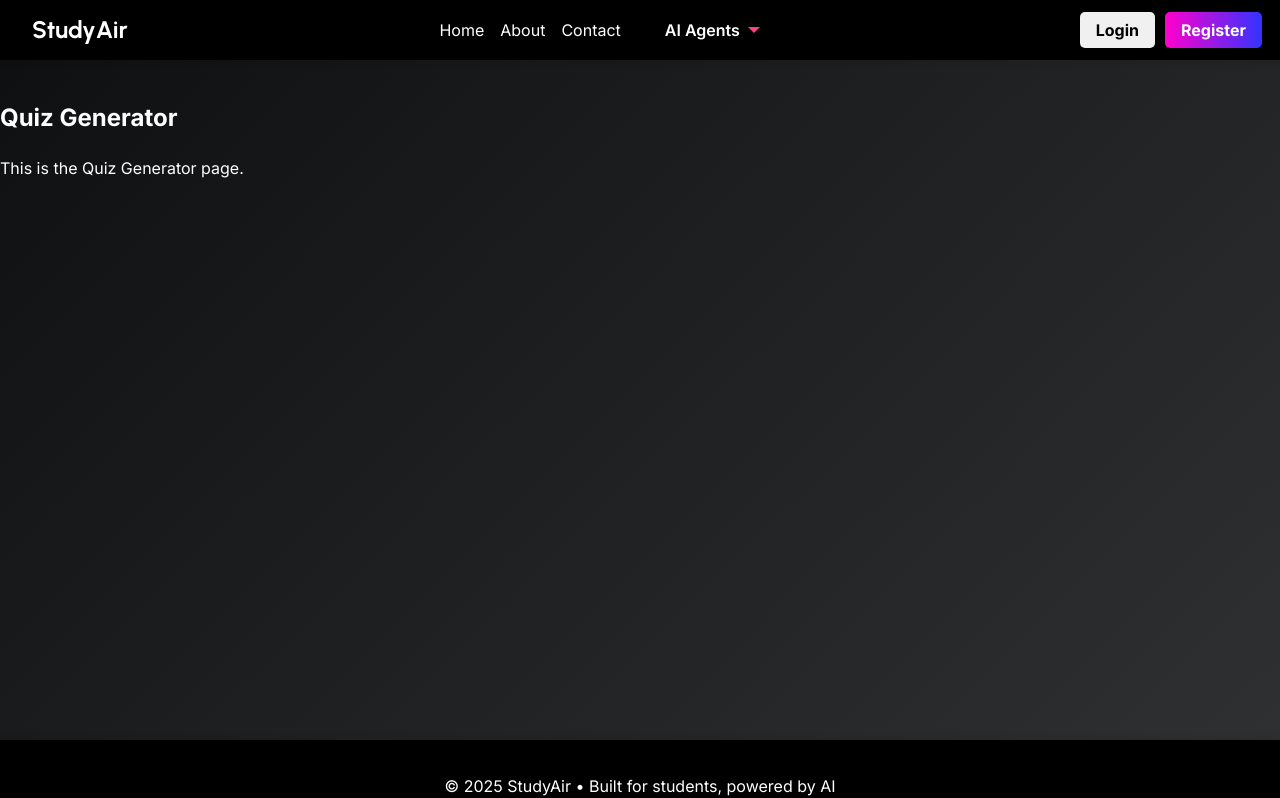
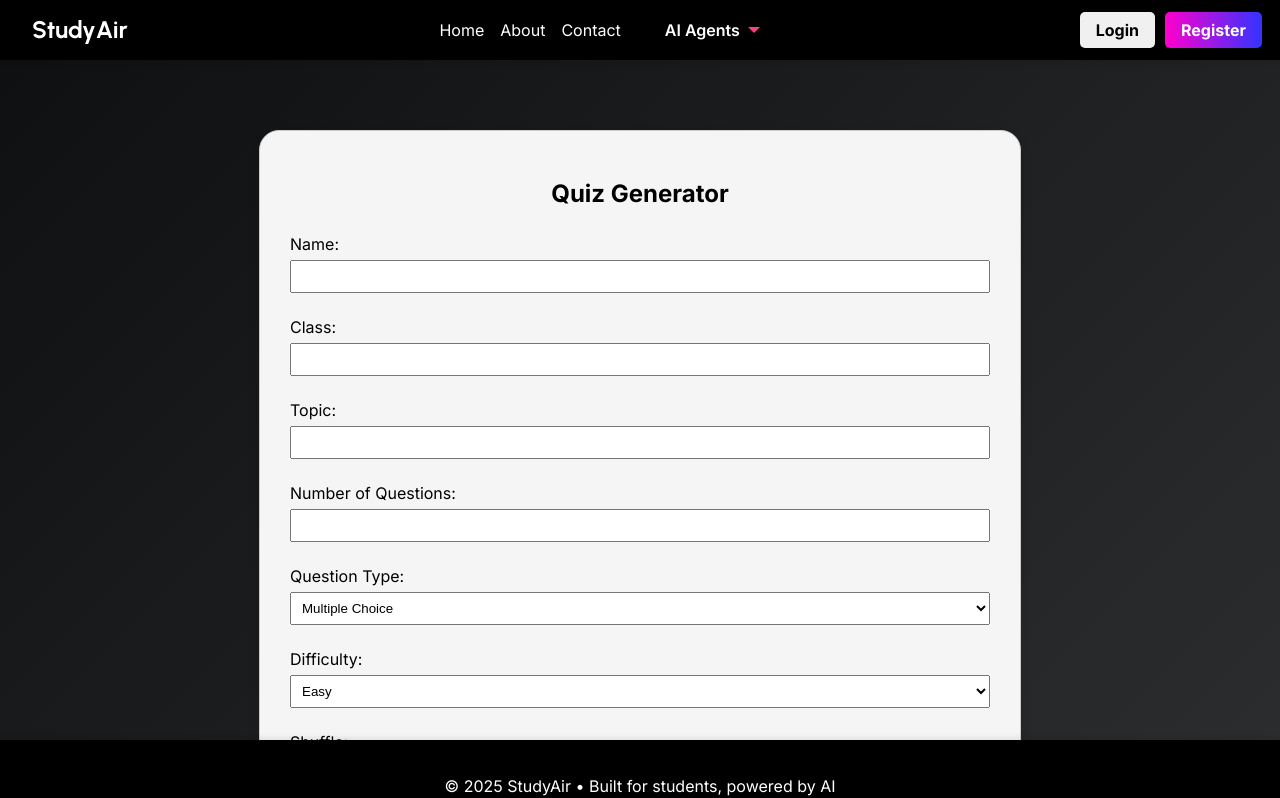
Before and after one commit to SommieOgu/StudyAir, a React (Vite) app: page /quiz-generator in a window 1280 px wide. Shown: the top 798 px of the page. Built offline with nearby package versions, Linux system fonts and the light colour scheme.

Commit message:
Add QuizGenerator page and layout

```diff
--- a/src/App.jsx
+++ b/src/App.jsx
@@ -123,15 +123,15 @@ function App() {
                 <div className="testimonial-grid">
                   <div className="testimonial-card">
                     <p>“StudyAir turned my messy notes into study gold. Can’t study without it now!”</p>
-                    <h4>— Sarah, Psychology Major</h4>
+                    <h4>— Anna, Psychology Major</h4>
                   </div>
                   <div className="testimonial-card">
                     <p>“I passed my finals thanks to the Quiz Generator. It’s scary good.”</p>
-                    <h4>— Jamal, Engineering Student</h4>
+                    <h4>— Sam, Engineering Student</h4>
                   </div>
                   <div className="testimonial-card">
                     <p>“The Study Room feature is amazing — it's like having a virtual study group.”</p>
-                    <h4>— Priya, Business Admin</h4>
+                    <h4>— Devin, Business Admin</h4>
                   </div>
                 </div>
               </div>
--- /dev/null
+++ b/src/pages/QuizGenerator.css
@@ -0,0 +1,66 @@
+.quiz-box {
+  width: 700px;
+  min-height: 250px;
+  max-width: 95%;
+  padding: 25px 30px;
+  margin: 50px auto;
+  border: 1px solid #ccc;
+  border-radius: 20px;
+  background-color: #f5f5f5;
+  box-shadow: 0 6px 12px rgba(0,0,0,0.1);
+}
+
+.quiz-box h2 {
+  text-align: center;
+  margin-bottom: 20px;
+   color: black;
+}
+
+.quiz-columns {
+  display: flex;
+  gap: 20px;
+}
+
+.quiz-column {
+  flex: 1;
+  display: flex;
+  flex-direction: column;
+}
+
+.quiz-box label {
+  display: block;
+  margin-bottom: 10px;
+  color: black;
+}
+
+.quiz-box input,
+.quiz-box select {
+  width: 100%;
+  padding: 7px;
+  margin-top: 4px;
+  margin-bottom: 12px;
+  box-sizing: border-box;
+}
+
+.quiz-box button {
+  padding: 10px;
+   background: linear-gradient(to right, #ff00cc, #3333ff);
+  color: white;
+  border: none;
+  border-radius: 8px;
+  cursor: pointer;
+}
+/* same as notetaker button hover */
+.quiz-box button:hover {
+  display: inline-block;
+  margin-top: 1.5rem;
+  padding: 0.75rem 2rem;
+  background: linear-gradient(to right, #ff00cc, #3333ff);
+  color: white;
+  font-weight: 600;
+  border: none;
+  border-radius: 50px;
+  text-decoration: none;
+  font-size: 1rem;
+  box-shadow: 0 0 12px rgba(255, 0, 204, 0.3);
+}
--- a/src/pages/QuizGenerator.jsx
+++ b/src/pages/QuizGenerator.jsx
@@ -1,12 +1,118 @@
-import React from "react";
+import React, { useState } from "react";
+import "./QuizGenerator.css";
 
-function QuizGenerator() {
+export default function QuizGenerator() {
+  const [name, setName] = useState("");
+  const [className, setClassName] = useState("");
+  const [topic, setTopic] = useState("");
+  const [subtopic, setSubtopic] = useState("");
+  const [questions, setQuestions] = useState("");
+  const [questionType, setQuestionType] = useState("multiple-choice");
+  const [difficulty, setDifficulty] = useState("easy");
+  const [shuffle, setShuffle] = useState(false);
+  const [timeLimit, setTimeLimit] = useState("");
+
+  function handleChange(e) {
+    const { name, value, type, checked } = e.target;
+    switch (name) {
+      case "name":
+        setName(value);
+        break;
+      case "className":
+        setClassName(value);
+        break;
+      case "topic":
+        setTopic(value);
+        break;
+      case "subtopic":
+        setSubtopic(value);
+        break;
+      case "questions":
+        setQuestions(value);
+        break;
+      case "questionType":
+        setQuestionType(value);
+        break;
+      case "difficulty":
+        setDifficulty(value);
+        break;
+      case "shuffle":
+        setShuffle(checked);
+        break;
+      case "timeLimit":
+        setTimeLimit(value);
+        break;
+      default:
+        break;
+    }
+  }
+
+  function handleSubmit(e) {
+    e.preventDefault();
+
+    console.log({
+      name,
+      className,
+      topic,
+      subtopic,
+      questions,
+      questionType,
+      difficulty,
+      shuffle,
+      timeLimit,
+    });
+    alert("Quiz Generated! Check console for submitted data.");
+  }
+
   return (
-    <div>
-      <h2>Quiz Generator</h2>
-      <p>This is the Quiz Generator page.</p>
-    </div>
+    <div className="quiz-box">
+  <h2>Quiz Generator</h2>
+  <div className="quiz-column">
+    <label>
+      Name:
+      <input type="text" name="name" value={name} onChange={handleChange} />
+    </label>
+    <label>
+      Class:
+      <input type="text" name="className" value={className} onChange={handleChange} />
+    </label>
+    <label>
+      Topic:
+      <input type="text" name="topic" value={topic} onChange={handleChange} />
+    </label>
+  </div>
+
+  <div className="quiz-column">
+    <label>
+      Number of Questions:
+      <input type="number" name="questions" value={questions} onChange={handleChange} />
+    </label>
+    <label>
+      Question Type:
+      <select name="questionType" value={questionType} onChange={handleChange}>
+        <option value="multiple-choice">Multiple Choice</option>
+        <option value="true-false">True / False</option>
+        <option value="short-answer">Short Answer</option>
+      </select>
+    </label>
+    <label>
+      Difficulty:
+      <select name="difficulty" value={difficulty} onChange={handleChange}>
+        <option value="easy">Easy</option>
+        <option value="medium">Medium</option>
+        <option value="hard">Hard</option>
+      </select>
+    </label>
+    <label>
+      Shuffle:
+      <input type="checkbox" name="shuffle" checked={shuffle} onChange={handleChange} />
+    </label>
+    <label>
+      Time Limit:
+      <input type="number" name="timeLimit" value={timeLimit} onChange={handleChange} />
+    </label>
+    <button type="submit">Generate Quiz</button>
+  </div>
+</div>
   );
 }
-
-export default QuizGenerator;
```
